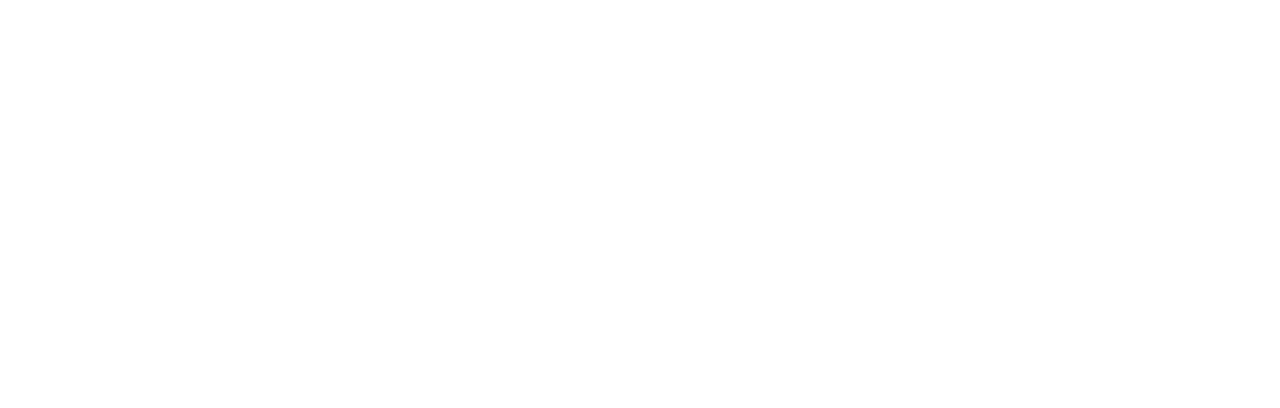
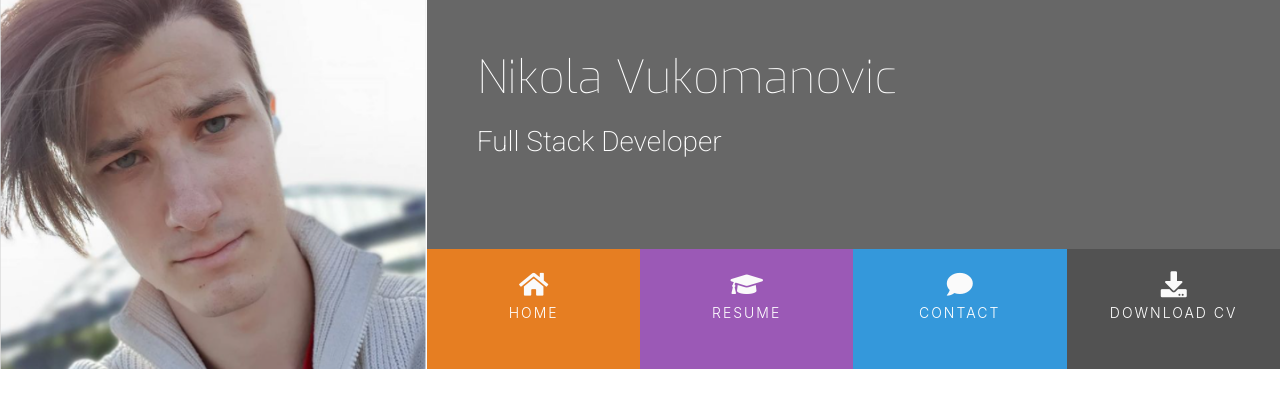
Before and after one commit to NikolaVk/My-CV, a plain HTML site: page index.html in a window 1280 px wide. Drawn offline with nearby package versions, Linux system fonts and the light colour scheme.

Commit message:
Completly styled header

```diff
--- /dev/null
+++ b/assets/css/style.css
@@ -0,0 +1,116 @@
+@import url('https://fonts.googleapis.com/css?family=Roboto:100,200,300,400,500,600,700|Exo:100,200,300,400,500,600,700');
+
+/* ------------------------------------Colours */
+
+.bg-color-name-title {
+    background-color: #676767;
+}
+
+.ui-menu-color-home {
+    background-color: #e67e22;
+}
+
+.ui-menu-color-resume {
+    background-color: #9b59b6;
+}
+
+.ui-menu-color-contact {
+    background-color: #3498db;
+}
+
+.ui-menu-color-download {
+    background-color: #525252;
+}
+
+/* ------------------------------------Heading */
+
+header {
+    margin: 0;
+}
+
+.heading {
+    margin-left: 50px;
+}
+
+.logo {
+    background: url(../images/mijn-hoofd.PNG);
+    background-position: center;
+    background-repeat: no-repeat;
+    background-size: cover;
+    min-height: 360px;
+    transition: all .5s ease-in-out;
+    -moz-transition: all .5s ease-in-out;
+    -webkit-transition: all .5s ease-in-out;
+}
+
+.name {
+    font-family: "Exo", sans-serif;
+    font-weight: 100;
+    font-size: 46px;
+    margin-top: 50px;
+    color: #fff;
+}
+
+.title {
+    font-family: "Roboto", sans-serif;
+    font-weight: 200;
+    font-size: 28px;
+    margin-top: 20px;
+    margin-bottom: 90px;
+    color: #fff;
+}
+
+.list-inline-item:not(:last-child) {
+    margin: 0;
+}
+
+.menucontainer {
+    font-size: 0;
+}
+
+#nav {
+    margin: 0;
+}
+
+#nav li {
+    font-size: 14px;
+    padding: 0;
+}
+
+.menuitem {
+    height: 120px;
+    text-align: center;
+    padding: 0;
+}
+
+.menuitem a {
+    width: 100%;
+    text-decoration: none;
+    color: #fff;
+    height: 120px;
+}
+
+.menuitem a i {
+    padding-top: 22px;
+    display: block;
+    color: #fafafa;
+    font-size: 26px;
+}
+
+.menuitem span {
+    display: block;
+    width: 100%;
+    padding-top: 5px;
+    text-align: center;
+    text-transform: uppercase;
+    font-size: 14px;
+    font-weight: 300;
+    letter-spacing: 2px;
+}
+
+/* ------------------------------------Hover.css */
+
+.hvr-sweep-to-bottom:before {
+    background-color: rgba(0, 0, 0, 0.2);
+    height: 120px;
+}
--- a/index.html
+++ b/index.html
@@ -6,11 +6,45 @@
     <meta name="viewport" content="width=device-width, initial-scale=1.0">
     <link rel="stylesheet" href="https://maxcdn.bootstrapcdn.com/bootstrap/4.2.1/css/bootstrap.min.css"/>
     <link rel="stylesheet" href="https://use.fontawesome.com/releases/v5.0.10/css/all.css" integrity="sha384-+d0P83n9kaQMCwj8F4RJB66tzIwOKmrdb46+porD/OvrJ+37WqIM7UoBtwHO6Nlg" crossorigin="anonymous">
+    <link rel="stylesheet" href="https://cdnjs.cloudflare.com/ajax/libs/hover.css/2.1.1/css/hover-min.css" type="text/css" />
+    <link rel="stylesheet" href="assets/css/style.css" type="text/css">
     <title>Nikola</title>
 </head>
 <body>
     <header>
+        <div class="row no-gutters">
+            <a href="index.html" class="col-md-4 logo">
 
+            </a>
+            <div class="col-md-8">
+                <div class="row no-gutters bg-color-name-title">
+                    <div class="col heading">
+                        <h1 class="name">Nikola Vukomanovic</h1>
+                        <h2 class="title">Full Stack Developer</h2>
+                    </div>
+                </div>
+                <div class="row no-gutters">
+                    <div class="col">
+                        <ul id="nav" class="list-inline menucontainer">
+                            <li class="col-6 col-sm-3 list-inline-item ui-menu-color-home menuitem">
+                                <a href="#" class="hvr-sweep-to-bottom"><i class="fa fa-home" aria-hidden="true"></i><span>Home</span></a>
+                            </li>
+                            <li class="col-6 col-sm-3 list-inline-item ui-menu-color-resume menuitem">
+                                <a href="#" class="hvr-sweep-to-bottom"><i class="fa fa-graduation-cap" aria-hidden="true"></i><span>Resume</span></a>
+                            </li>
+                            <li class="col-6 col-sm-3 list-inline-item ui-menu-color-contact menuitem">
+                                <a href="#" class="hvr-sweep-to-bottom"><i class="fa fa-comment" aria-hidden="true"></i><span>Contact</span></a>
+                            </li>
+                            <li class="col-6 col-sm-3 list-inline-item ui-menu-color-download menuitem">
+                                <a href="#" class="hvr-sweep-to-bottom"><i class="fa fa-download" aria-hidden="true"></i><span>Download CV</span></a>
+                            </li>
+                        </ul>
+                    </div>
+
+                </div>
+
+            </div>
+        </div>
     </header>
     <section>
 
```
Also changed, not shown: assets/images/mijn-hoofd.PNG (added), css/style.css (deleted).
